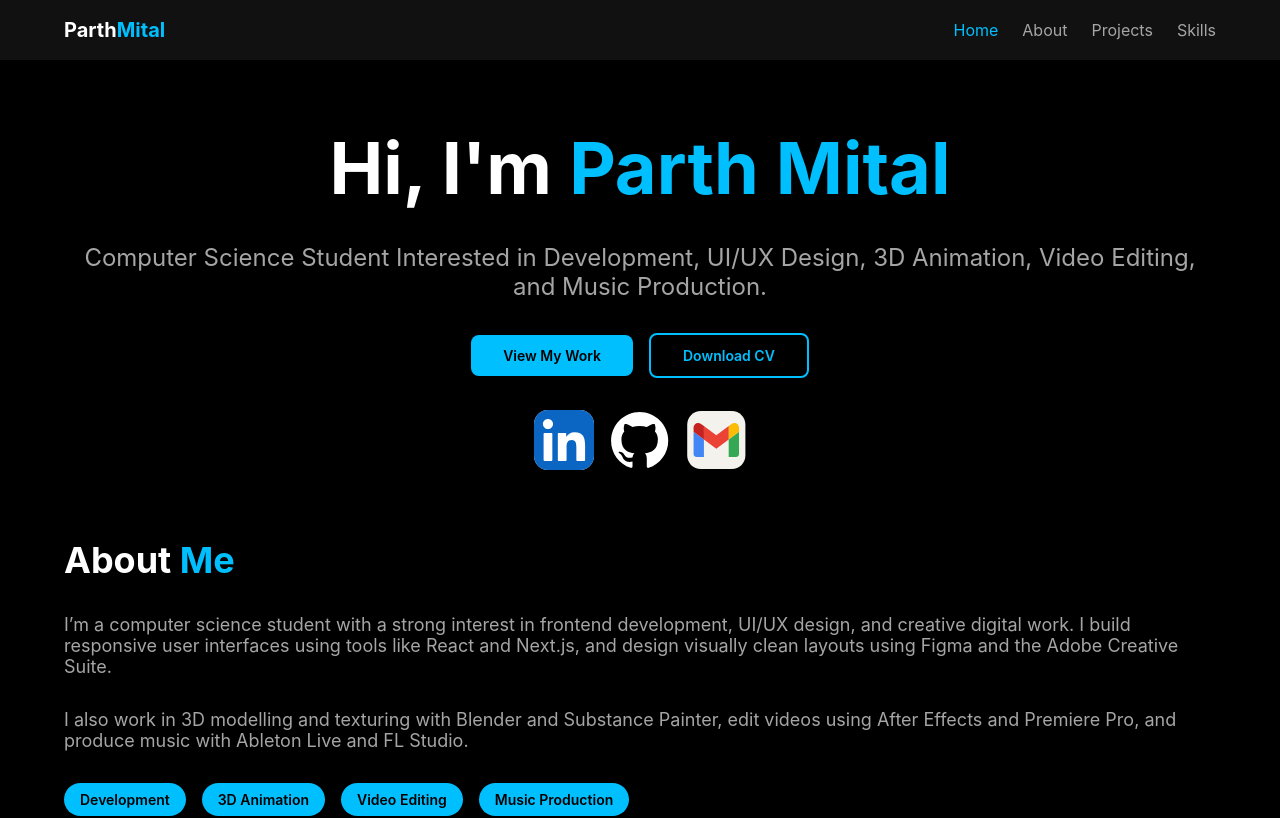
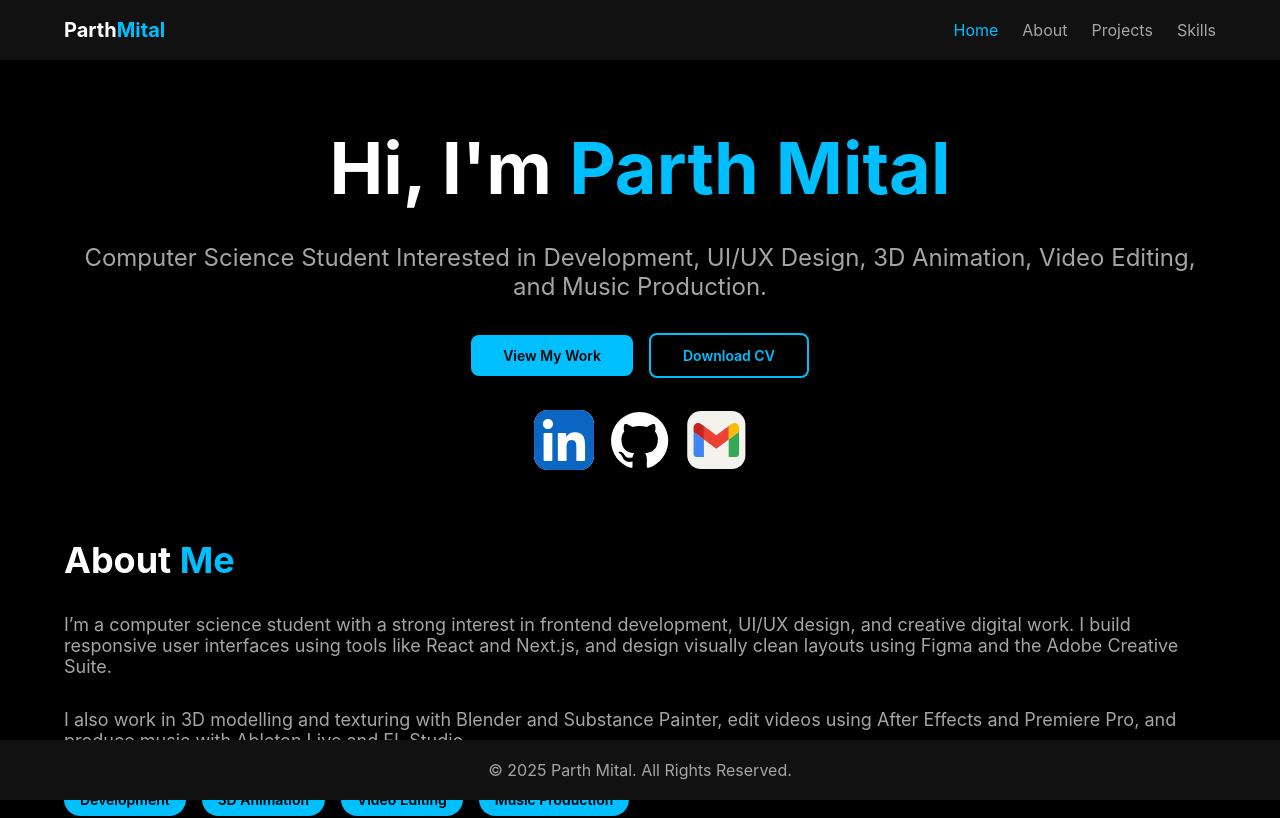
Before and after one commit to parthmital/Portfolio, a Preact app: page / in a window 1280 px wide. Shown: the top 818 px of the page. Built offline with nearby package versions, Linux system fonts and the light colour scheme.

Commit message:
Update footer positioning and hover color styles
Changed the hover color for .HeaderSection .FontGrey from white to accent color. Updated .FooterSection to be fixed at the bottom with full width and added a z-index and height. Added margin-bottom to .SkillsSection for improved spacing.

```diff
--- a/src/app.css
+++ b/src/app.css
@@ -117,7 +117,7 @@ body {
 
 .FontWhite,
 .HeaderSection .FontGrey :hover {
-  color: var(--white-color)
+  color: var(--accent-color)
 }
 
 .FontGrey {
@@ -150,7 +150,16 @@ body {
 }
 
 .FooterSection {
-  justify-content: center
+  position: fixed;
+  bottom: 0;
+  width: 100%;
+  justify-content: center;
+  z-index: 1;
+  height: 60px;
+}
+
+.SkillsSection {
+  margin-bottom: var(--spacing-32);
 }
 
 .AboutSection,
```
